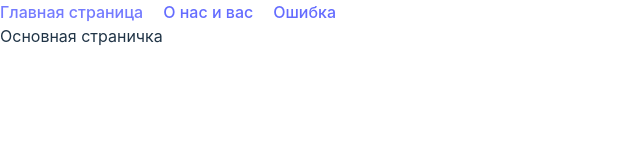
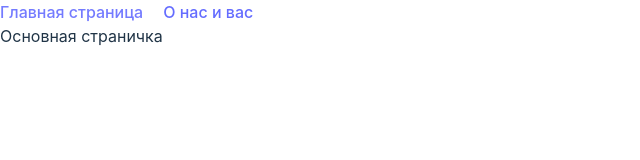
Before and after one commit to cat-holding/ReactComponents, a React app: page / in a window 1280 px wide. Shown: the top 160 px of the page, without its empty margins (0-640 px from the left). Built offline with nearby package versions, Linux system fonts and the light colour scheme; the HTML template or start-up script is replaced by a standard one.

Commit message:
feat: 404 page

```diff
--- a/src/App.tsx
+++ b/src/App.tsx
@@ -13,7 +13,7 @@ function App() {
       <Routes>
         <Route path="/" element={<MainPage />}></Route>
         <Route path="/about" element={<AboutPage />}></Route>
-        <Route path="/404" element={<NotFoundPage />}></Route>
+        <Route path="*" element={<NotFoundPage />}></Route>
       </Routes>
     </>
   );
--- a/src/components/Header.tsx
+++ b/src/components/Header.tsx
@@ -6,7 +6,6 @@ export function Header() {
     <nav className="nav-top">
       <Link to="/">Главная страница</Link>
       <Link to="/about">О нас и вас</Link>
-      <Link to="/404">Ошибка</Link>
     </nav>
   );
 }
```
